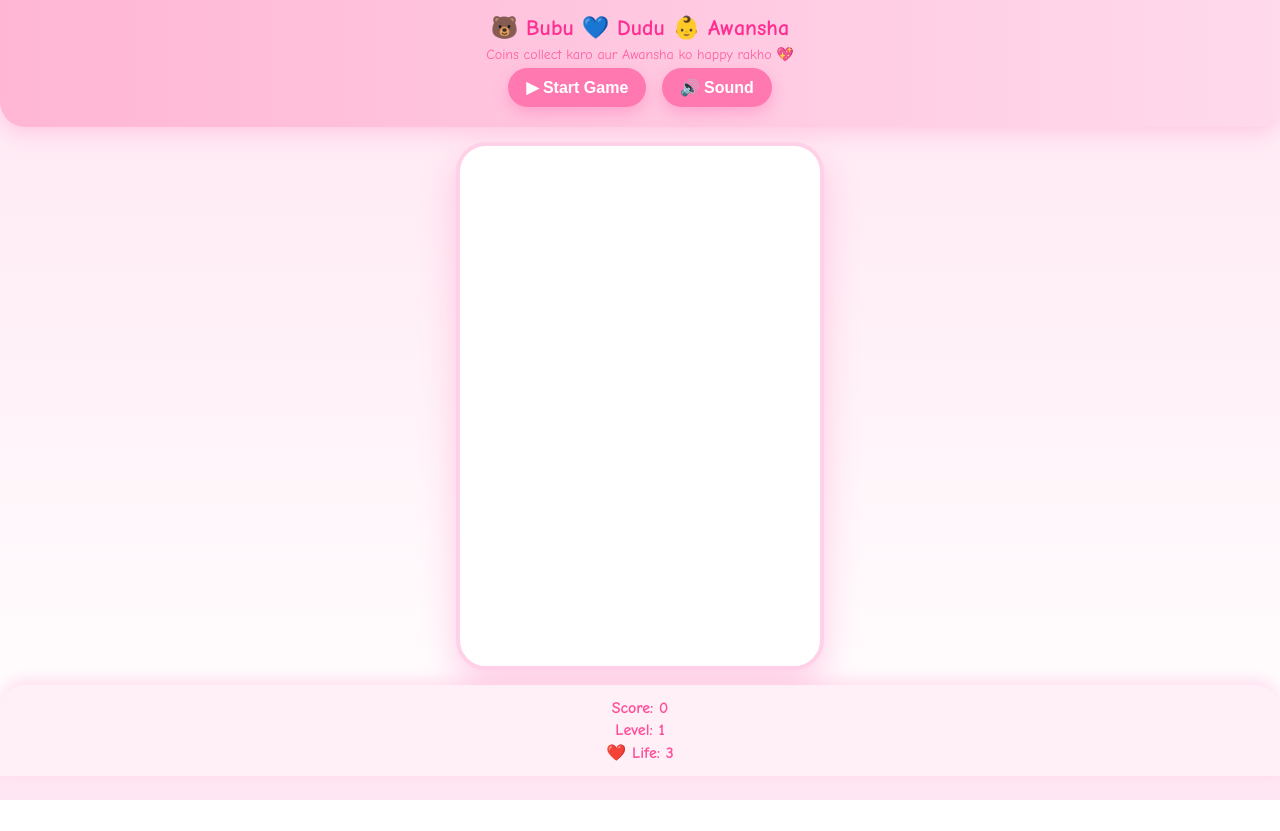
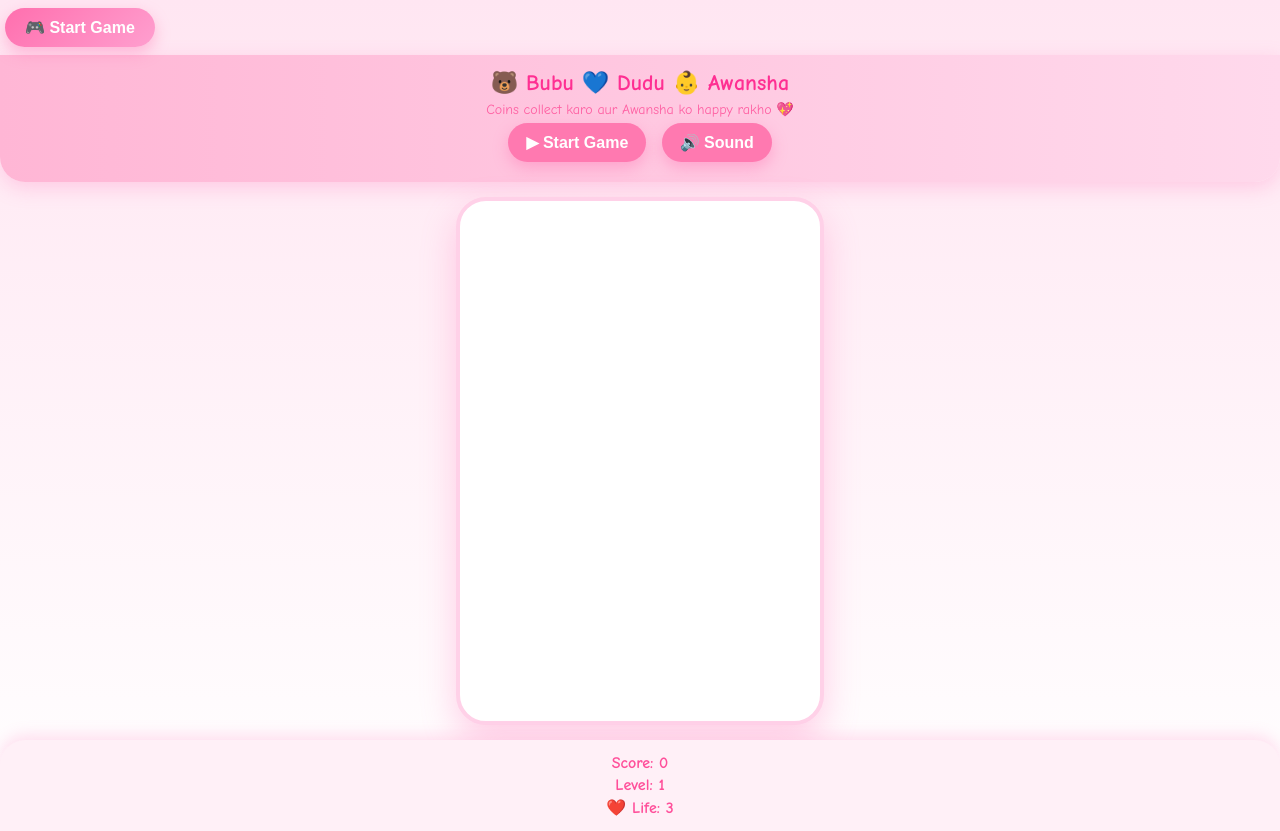
Before and after one commit to hassanwashim51-max/bubu-dudu-game, a plain HTML site: page index.html in a window 1280 px wide. Before the commit the page ends 800 px from the top, so only its background shows below. Drawn offline with Linux system fonts and the light colour scheme.

Commit message:
Update index.html

```diff
--- a/index.html
+++ b/index.html
@@ -1,3 +1,4 @@
+<button id="startBtn">🎮 Start Game</button>
 <!DOCTYPE html><html lang="en">
 <head>
 <meta charset="UTF-8">
```
